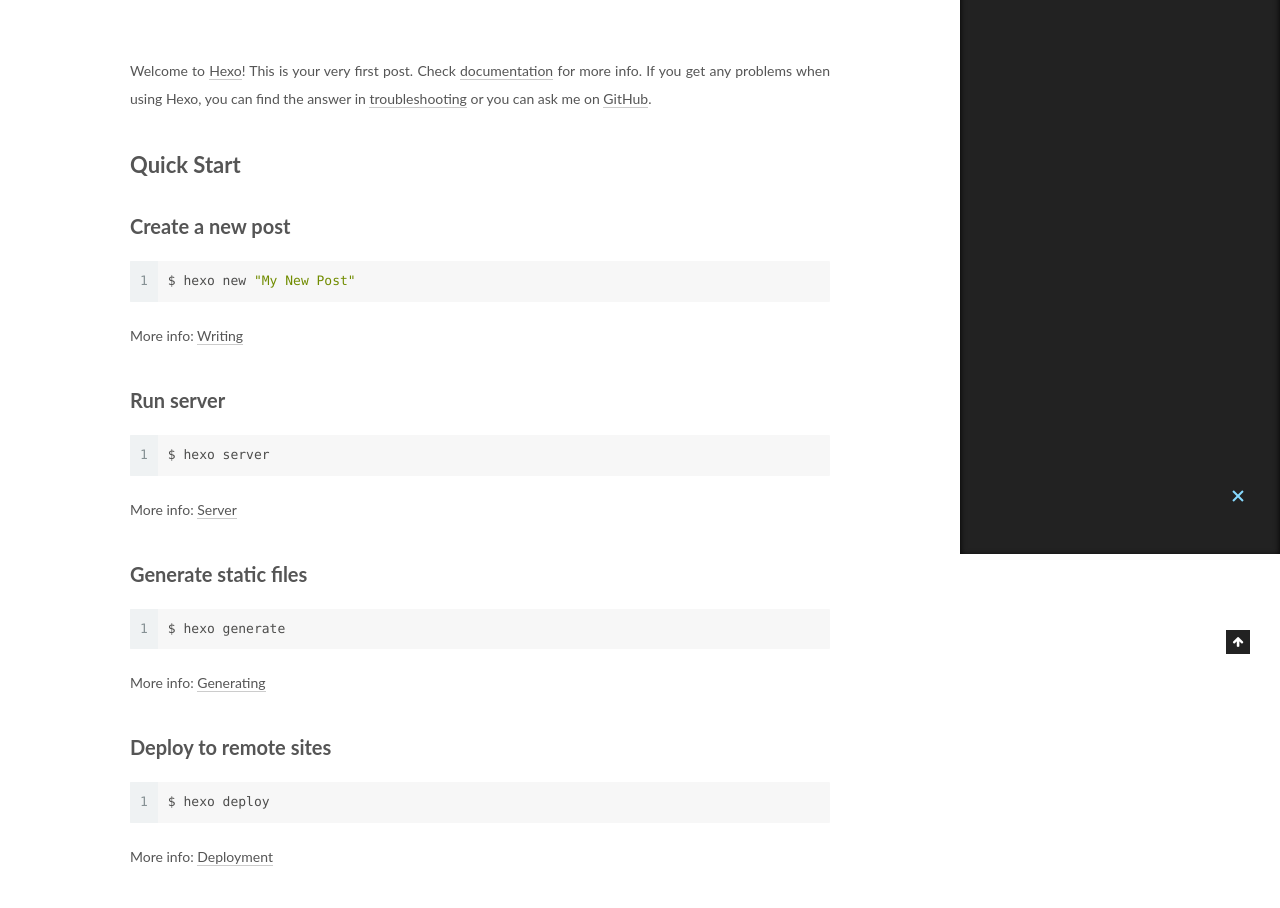
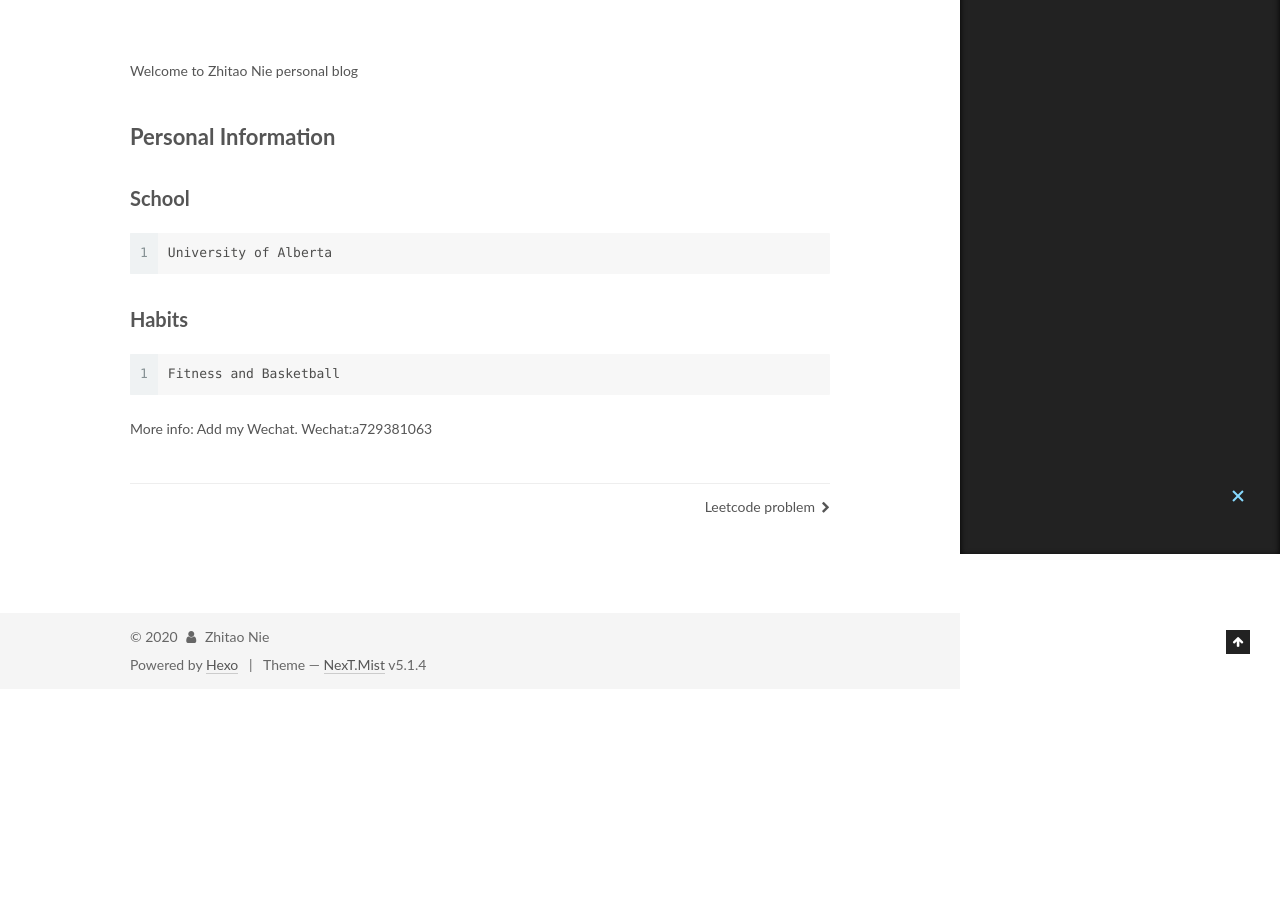
Before and after one commit to Edison199902222/Edison199902222.github.io, a plain HTML site: page 2020/05/28/hello-world/index.html in a window 1280 px wide. Shown: the part 246-1154 px from the top of the page. After the commit the page ends 935 px from the top, so only its background shows below. Drawn offline with Linux system fonts and the light colour scheme.

Commit message:
Site updated: 2020-05-28 23:55:29

```diff
--- a/2020/05/28/hello-world/index.html
+++ b/2020/05/28/hello-world/index.html
@@ -83,15 +83,15 @@
 
 
 
-<meta name="description" content="Welcome to Hexo! This is your very first post. Check documentation for more info. If you get any problems when using Hexo, you can find the answer in troubleshooting or you can ask me on GitHub. Quick">
+<meta name="description" content="Welcome to Zhitao Nie personal blog  Personal InformationSchool1University of Alberta Habits1Fitness and Basketball More info: Add my Wechat. Wechat:a729381063">
 <meta property="og:type" content="article">
 <meta property="og:title" content="Hello World">
 <meta property="og:url" content="http://yoursite.com/2020/05/28/hello-world/index.html">
 <meta property="og:site_name" content="Edison personnal blog">
-<meta property="og:description" content="Welcome to Hexo! This is your very first post. Check documentation for more info. If you get any problems when using Hexo, you can find the answer in troubleshooting or you can ask me on GitHub. Quick">
+<meta property="og:description" content="Welcome to Zhitao Nie personal blog  Personal InformationSchool1University of Alberta Habits1Fitness and Basketball More info: Add my Wechat. Wechat:a729381063">
 <meta property="og:locale" content="en_US">
 <meta property="article:published_time" content="2020-05-29T04:31:10.370Z">
-<meta property="article:modified_time" content="2020-05-29T04:31:10.370Z">
+<meta property="article:modified_time" content="2020-05-29T05:54:27.854Z">
 <meta property="article:author" content="Zhitao Nie">
 <meta name="twitter:card" content="summary">
 
@@ -333,15 +333,10 @@
 
 
 
-        <p>Welcome to <a href="https://hexo.io/" target="_blank" rel="noopener">Hexo</a>! This is your very first post. Check <a href="https://hexo.io/docs/" target="_blank" rel="noopener">documentation</a> for more info. If you get any problems when using Hexo, you can find the answer in <a href="https://hexo.io/docs/troubleshooting.html" target="_blank" rel="noopener">troubleshooting</a> or you can ask me on <a href="https://github.com/hexojs/hexo/issues" target="_blank" rel="noopener">GitHub</a>.</p>
-<h2 id="Quick-Start"><a href="#Quick-Start" class="headerlink" title="Quick Start"></a>Quick Start</h2><h3 id="Create-a-new-post"><a href="#Create-a-new-post" class="headerlink" title="Create a new post"></a>Create a new post</h3><figure class="highlight bash"><table><tr><td class="gutter"><pre><span class="line">1</span><br></pre></td><td class="code"><pre><span class="line">$ hexo new <span class="string">"My New Post"</span></span><br></pre></td></tr></table></figure>
-<p>More info: <a href="https://hexo.io/docs/writing.html" target="_blank" rel="noopener">Writing</a></p>
-<h3 id="Run-server"><a href="#Run-server" class="headerlink" title="Run server"></a>Run server</h3><figure class="highlight bash"><table><tr><td class="gutter"><pre><span class="line">1</span><br></pre></td><td class="code"><pre><span class="line">$ hexo server</span><br></pre></td></tr></table></figure>
-<p>More info: <a href="https://hexo.io/docs/server.html" target="_blank" rel="noopener">Server</a></p>
-<h3 id="Generate-static-files"><a href="#Generate-static-files" class="headerlink" title="Generate static files"></a>Generate static files</h3><figure class="highlight bash"><table><tr><td class="gutter"><pre><span class="line">1</span><br></pre></td><td class="code"><pre><span class="line">$ hexo generate</span><br></pre></td></tr></table></figure>
-<p>More info: <a href="https://hexo.io/docs/generating.html" target="_blank" rel="noopener">Generating</a></p>
-<h3 id="Deploy-to-remote-sites"><a href="#Deploy-to-remote-sites" class="headerlink" title="Deploy to remote sites"></a>Deploy to remote sites</h3><figure class="highlight bash"><table><tr><td class="gutter"><pre><span class="line">1</span><br></pre></td><td class="code"><pre><span class="line">$ hexo deploy</span><br></pre></td></tr></table></figure>
-<p>More info: <a href="https://hexo.io/docs/one-command-deployment.html" target="_blank" rel="noopener">Deployment</a></p>
+        <p>Welcome to Zhitao Nie personal blog </p>
+<h2 id="Personal-Information"><a href="#Personal-Information" class="headerlink" title="Personal Information"></a>Personal Information</h2><h3 id="School"><a href="#School" class="headerlink" title="School"></a>School</h3><figure class="highlight plain"><table><tr><td class="gutter"><pre><span class="line">1</span><br></pre></td><td class="code"><pre><span class="line">University of Alberta</span><br></pre></td></tr></table></figure>
+<h3 id="Habits"><a href="#Habits" class="headerlink" title="Habits"></a>Habits</h3><figure class="highlight plain"><table><tr><td class="gutter"><pre><span class="line">1</span><br></pre></td><td class="code"><pre><span class="line">Fitness and Basketball</span><br></pre></td></tr></table></figure>
+<p>More info: Add my Wechat. Wechat:a729381063</p>
 
 
     </div>
@@ -508,7 +503,7 @@
 
 
 
-              <div class="post-toc-content"><ol class="nav"><li class="nav-item nav-level-2"><a class="nav-link" href="#Quick-Start"><span class="nav-number">1.</span> <span class="nav-text">Quick Start</span></a><ol class="nav-child"><li class="nav-item nav-level-3"><a class="nav-link" href="#Create-a-new-post"><span class="nav-number">1.1.</span> <span class="nav-text">Create a new post</span></a></li><li class="nav-item nav-level-3"><a class="nav-link" href="#Run-server"><span class="nav-number">1.2.</span> <span class="nav-text">Run server</span></a></li><li class="nav-item nav-level-3"><a class="nav-link" href="#Generate-static-files"><span class="nav-number">1.3.</span> <span class="nav-text">Generate static files</span></a></li><li class="nav-item nav-level-3"><a class="nav-link" href="#Deploy-to-remote-sites"><span class="nav-number">1.4.</span> <span class="nav-text">Deploy to remote sites</span></a></li></ol></li></ol></div>
+              <div class="post-toc-content"><ol class="nav"><li class="nav-item nav-level-2"><a class="nav-link" href="#Personal-Information"><span class="nav-number">1.</span> <span class="nav-text">Personal Information</span></a><ol class="nav-child"><li class="nav-item nav-level-3"><a class="nav-link" href="#School"><span class="nav-number">1.1.</span> <span class="nav-text">School</span></a></li><li class="nav-item nav-level-3"><a class="nav-link" href="#Habits"><span class="nav-number">1.2.</span> <span class="nav-text">Habits</span></a></li></ol></li></ol></div>
 
 
           </div>
--- a/css/main.css
+++ b/css/main.css
@@ -1822,7 +1822,7 @@ pre .javascript .function {
   width: 4px;
   height: 4px;
   border-radius: 50%;
-  background: #93ff1f;
+  background: #2b3bff;
 }
 .links-of-blogroll {
   font-size: 13px;
```
Also changed, not shown: atom.xml (+4 -3 lines), index.html (+4 -9 lines), sitemap.xml (+7 -7 lines).
